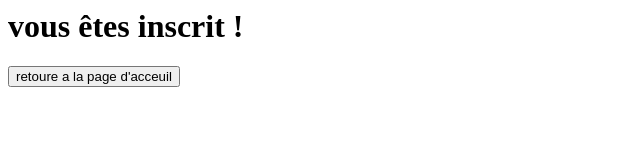
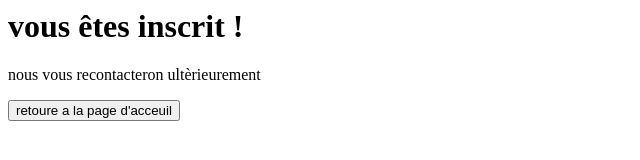
Before and after one commit to thomas150231/site_web_d-un_article, a plain HTML site: page confirmation.html in a window 1280 px wide. Shown: the whole page, without its empty margins (0-640 px from the left). Drawn offline with Linux system fonts and the light colour scheme.

Commit message:
Update confirmation.html

```diff
--- a/confirmation.html
+++ b/confirmation.html
@@ -1,4 +1,7 @@
 <html>
     <body>
         <h1>vous êtes inscrit !</h1>
-        <a href="file:///D:/Users/tplane/Documents/tplane%20html/Untitled-2.html"><button>retoure a la page d'acceuil</button></a>
+        <p>nous vous recontacteron ultèrieurement</p>
+        <a href="index.html"><button>retoure a la page d'acceuil</button></a>
+    </body>
+</html>
```
